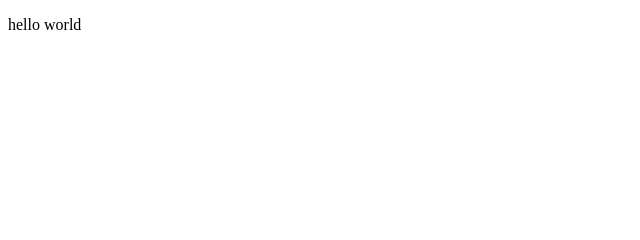
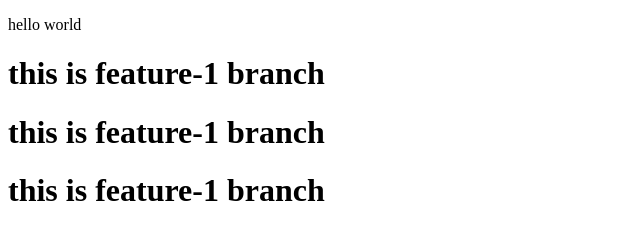
Before and after one commit to Keshav0509/new-repo, a plain HTML site: page index.html in a window 1280 px wide. Shown: the whole page, without its empty margins (0-640 px from the left). Drawn offline with Linux system fonts and the light colour scheme.

Commit message:
add some new features in branch feature1

```diff
--- a/index.html
+++ b/index.html
@@ -7,5 +7,8 @@
 </head>
 <body>
   <p>hello world</p>
+  <h1>this is feature-1 branch</h1>
+  <h1>this is feature-1 branch</h1>
+  <h1>this is feature-1 branch</h1>
 </body>
 </html>
```
